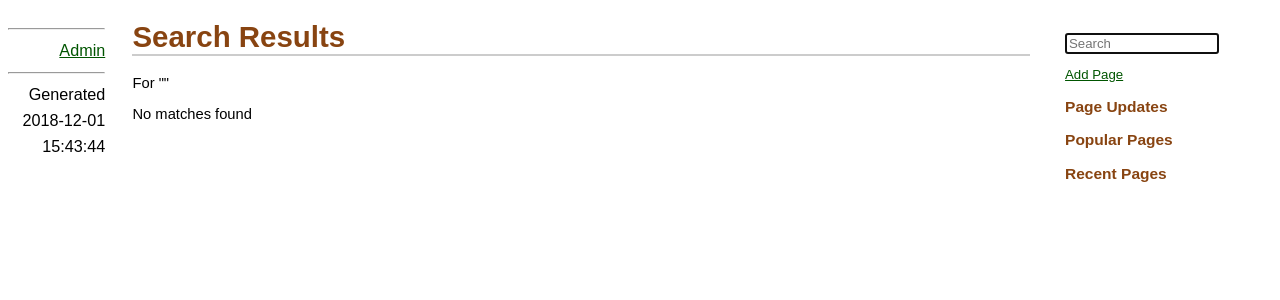
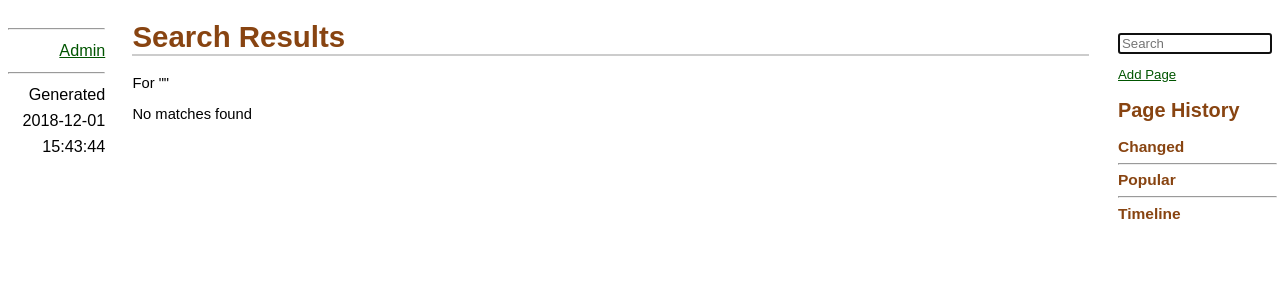
Before and after one commit to ahernp/DMCM, a Django app: template core/templates/core/search.html in a window 1280 px wide. Shown: the top 300 px of the page. Run offline with Django 3.2, Linux system fonts and the light colour scheme; the template is opened without the code that fills it, so the values that code supplies are empty.

Commit message:
Tweaked page history.

```diff
--- a/project/templates/base.html
+++ b/project/templates/base.html
@@ -36,18 +36,21 @@
                     autofocus>
             </form>
             <p><a href="{% url 'admin:mpages_page_add' %}">Add Page</a></p>
-            <h3 title="Most recently updated">Page Updates</h3>
+            <h2>Page History</h2>
+            <h3 title="Most recently updated">Changed</h3>
             {% for update in sidebar.updates %}
                 <h4>{{ update.date }}</h4>
                 {% for page in update.pages %}
                    <p><a href="{% url 'page-detail' page.slug %}">{{ page.title }}</a></p>
                 {% endfor %}
             {% endfor %}
-            <h3 title="Recently read most frequently">Popular Pages</h3>
+            <hr>
+            <h3 title="Recently read most frequently">Popular</h3>
             {% for page in sidebar.popular %}
             <p><a href="{% url 'page-detail' page.page__slug %}">{{ page.page__title }}</a> ({{ page.total }})</p>
             {% endfor %}
-            <h3 title="Most recently read">Recent Pages</h3>
+            <hr>
+            <h3 title="Most recently read">Timeline</h3>
             {% for page in sidebar.recent %}
                 <p><a href="{% url 'page-detail' page.slug %}">{{ page.title }}</a></p>
             {% endfor %}
--- a/site_assets/css/styles.css
+++ b/site_assets/css/styles.css
@@ -7,6 +7,8 @@ body  {
     background-color: #fff;
     color: #000;
     margin: 0;
+    overflow-wrap: break-word;
+    word-wrap: break-word;
 }
 
 h1, h2, h3, h4, th {
@@ -19,6 +21,11 @@ h1 {
 
 a {
     color: #050;
+}
+
+a:hover {
+    color: #fff;
+    background: #050;
 }
 
 a[href^="/"] {
@@ -64,18 +71,22 @@ th, td {
 }
 
 #content {
-    margin: 1em 17em 0 9em;
+    margin: 1em 13em 0 9em;
 }
 
 #sidebar {
     position: absolute;
     right: 3px;
-    width: 16em;
+    width: 12em;
     font-size: .9em;
 }
 
 #sidebar p, #sidebar h4 {
     margin: 0;
+}
+
+#sidebar h3 {
+    margin: 5px 0;
 }
 
 #search_string {
@@ -94,6 +105,7 @@ th, td {
 .errorlist, .highlight {
     background-color: #800;
     color: white;
+    padding: 0 2px;
 }
 
 .pure-g.gutters{
```
Also changed, not shown: core/context_processors.py (+4 -4 lines).
